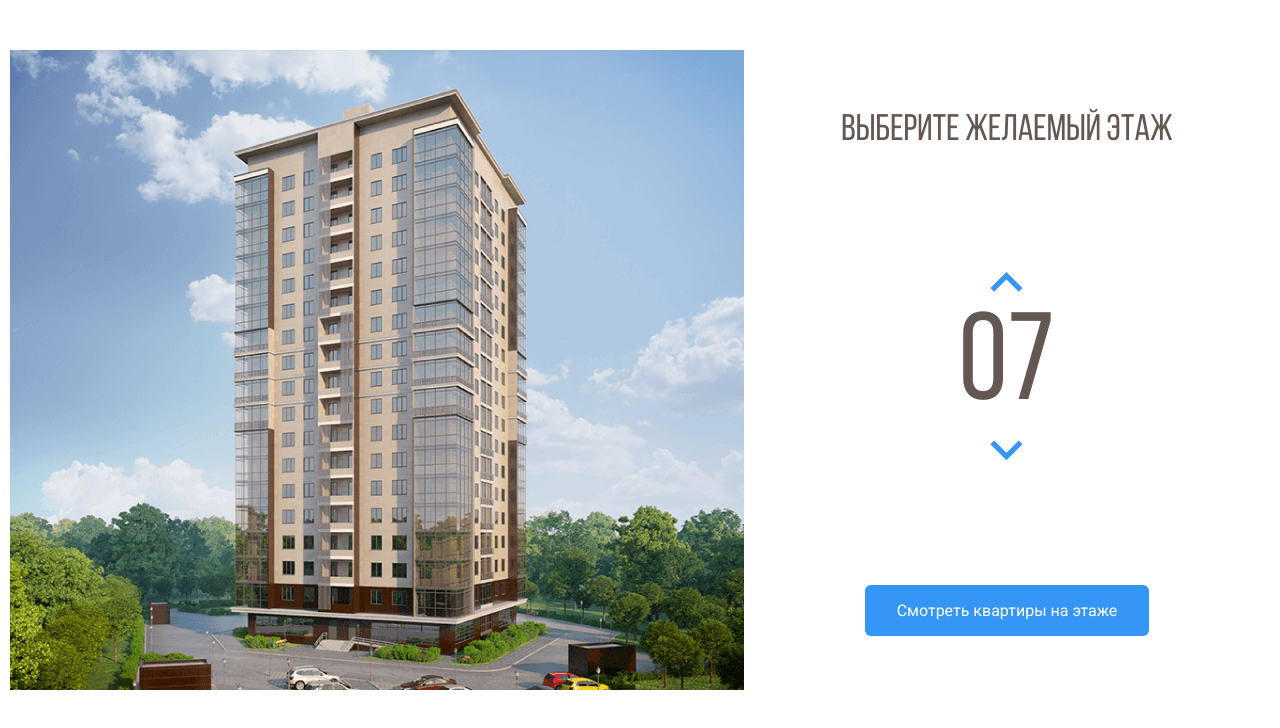
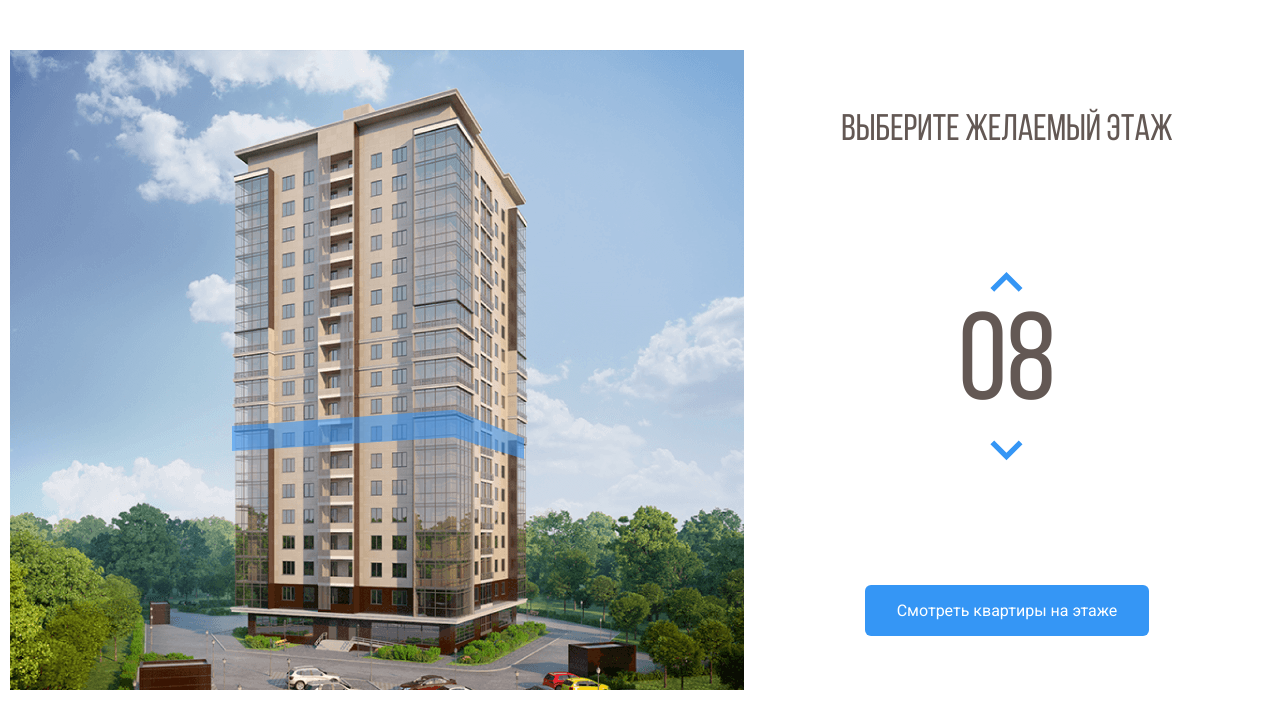
Before and after one commit to minusvetal/-GloAcademy-__intensive---Residential_Complex_website_-Melody, a website: page index.html in a window 1280 px wide. Both pictures are taken after a click on the button 1006 px from the left and 351 px from the top of the page. Shown: the part 68-796 px from the top of the page. Drawn offline with nearby package versions, Linux system fonts and the light colour scheme.

Commit message:
add counter

```diff
--- a/css/style.css
+++ b/css/style.css
@@ -95,11 +95,14 @@ button {
 }
 
 .home-image path {
-	fill-opacity: 0;
+	opacity: 0;
 }
 .home-image path:hover {
-	fill-opacity: 0.75;
+	opacity: 0.75;
 	cursor: pointer;
+}
+path.current-floor {
+	opacity: 0.75;
 }
 .main-title {
 	font-family: "Bebas Neue", sans-serif;
--- a/index.html
+++ b/index.html
@@ -64,37 +64,40 @@
                             </pattern>
                             <image id="image0" width="740" height="640" xlink:href="images/home.png" />
                         </defs>
-                        <path d="M222 527L442.8 535L512 521.3V543L443.5 562.7L222 551.7V527Z" fill="#3595F6"
+                        <path data-floor='02' d="M222 527L442.8 535L512 521.3V543L443.5 562.7L222 551.7V527Z"
+                            fill="#3595F6" fill-opacity="0.75" />
+                        <path data-floor='03' d="M223 526V501L443.3 504.3L513 501V521L443.7 534L223 526Z" fill="#3595F6"
                             fill-opacity="0.75" />
-                        <path d="M223 526V501L443.3 504.3L513 501V521L443.7 534L223 526Z" fill="#3595F6"
+                        <path data-floor='04' d="M223 500V475H444H513V498L445 505L223 500Z" fill="#3595F6"
                             fill-opacity="0.75" />
-                        <path d="M223 500V475H444H513V498L445 505L223 500Z" fill="#3595F6" fill-opacity="0.75" />
-                        <path d="M223 476V451L444.3 447.3L512 454V476H444" fill="#3595F6" fill-opacity="0.75" />
-                        <path d="M223 450V424L444.5 420.7L513 431.7V453L444 446.3L223 450Z" fill="#3595F6"
+                        <path data-floor='05' d="M223 476V451L444.3 447.3L512 454V476H444" fill="#3595F6"
                             fill-opacity="0.75" />
-                        <path d="M222 423V399.3L443 387L514 410V431.3L443 419L222 423Z" fill="#3595F6"
+                        <path data-floor='06' d="M223 450V424L444.5 420.7L513 431.7V453L444 446.3L223 450Z"
+                            fill="#3595F6" fill-opacity="0.75" />
+                        <path data-floor='07' class="current-floor"
+                            d="M222 423V399.3L443 387L514 410V431.3L443 419L222 423Z" fill="#3595F6"
                             fill-opacity="0.75" />
-                        <path d="M222 401V376L444.2 359.7L514 388.3V409L443.7 387.3L222 401Z" fill="#3595F6"
+                        <path data-floor='08' d="M222 401V376L444.2 359.7L514 388.3V409L443.7 387.3L222 401Z"
+                            fill="#3595F6" fill-opacity="0.75" />
+                        <path data-floor='09' d="M222 376V351L444.5 330.7L514 367.3V388L442 359.3L222 376Z"
+                            fill="#3595F6" fill-opacity="0.75" />
+                        <path data-floor='10' d="M222 350V326L445 301.3L514 345.3V367L444.7 329L222 350Z" fill="#3595F6"
                             fill-opacity="0.75" />
-                        <path d="M222 376V351L444.5 330.7L514 367.3V388L442 359.3L222 376Z" fill="#3595F6"
+                        <path data-floor='11' d="M222 325V301L444.5 272.3L514 323.3V344L443.7 301.7L222 325Z"
+                            fill="#3595F6" fill-opacity="0.75" />
+                        <path data-floor='12' d="M221 301V277L443.3 244L514 303.3V323L444 272.3L221 301Z" fill="#3595F6"
                             fill-opacity="0.75" />
-                        <path d="M222 350V326L445 301.3L514 345.3V367L444.7 329L222 350Z" fill="#3595F6"
+                        <path data-floor='13' d="M222 276V252L443.2 217L513 281V302L444.3 243.7L222 276Z" fill="#3595F6"
                             fill-opacity="0.75" />
-                        <path d="M222 325V301L444.5 272.3L514 323.3V344L443.7 301.7L222 325Z" fill="#3595F6"
+                        <path data-floor='14' d="M222 252V227L444.3 189L513 259.3V280L444 216L222 252Z" fill="#3595F6"
                             fill-opacity="0.75" />
-                        <path d="M221 301V277L443.3 244L514 303.3V323L444 272.3L221 301Z" fill="#3595F6"
+                        <path data-floor='15' d="M222 226V201L442.8 157.3L513 236.3V259L444 185.7L222 226Z"
+                            fill="#3595F6" fill-opacity="0.75" />
+                        <path data-floor='16' d="M223 202V177L443 129L513 214V237L442.3 157.7L223 202Z" fill="#3595F6"
                             fill-opacity="0.75" />
-                        <path d="M222 276V252L443.2 217L513 281V302L444.3 243.7L222 276Z" fill="#3595F6"
-                            fill-opacity="0.75" />
-                        <path d="M222 252V227L444.3 189L513 259.3V280L444 216L222 252Z" fill="#3595F6"
-                            fill-opacity="0.75" />
-                        <path d="M222 226V201L442.8 157.3L513 236.3V259L444 185.7L222 226Z" fill="#3595F6"
-                            fill-opacity="0.75" />
-                        <path d="M223 202V177L443 129L513 214V237L442.3 157.7L223 202Z" fill="#3595F6"
-                            fill-opacity="0.75" />
-                        <path d="M222 177V152L441.8 100L513 192.3V215L443.3 128.7L222 177Z" fill="#3595F6"
-                            fill-opacity="0.75" />
-                        <path d="M222 152V126L444 69.3L513 171V192L443.7 100.3L222 152Z" fill="#3595F6"
+                        <path data-floor='17' d="M222 177V152L441.8 100L513 192.3V215L443.3 128.7L222 177Z"
+                            fill="#3595F6" fill-opacity="0.75" />
+                        <path data-floor='18' d="M222 152V126L444 69.3L513 171V192L443.7 100.3L222 152Z" fill="#3595F6"
                             fill-opacity="0.75" />
 
                     </svg>
@@ -117,7 +120,9 @@
             </div>
         </div>
     </main>
-
+    <script src="https://code.jquery.com/jquery-3.6.0.min.js"
+        integrity="sha256-/xUj+3OJU5yExlq6GSYGSHk7tPXikynS7ogEvDej/m4=" crossorigin="anonymous"></script>
+    <script src="js/main.js"></script>
 </body>
 
 </html>
--- a/js/main.js
+++ b/js/main.js
@@ -0,0 +1,40 @@
+// @ts-nocheck
+// @ts-ignore
+$(document).ready(function () {
+	// @ts-ignore
+	var currentFloor = 7;
+	var counterUp = $(".counter-up");
+	var counterDown = $(".counter-down");
+	var floorPath = $(".home-image path");
+
+	floorPath.on("mouseover", function (e) {
+		// @ts-ignore
+		floorPath.removeClass("current-floor");
+		currentFloor = $(this).attr("data-floor");
+		$(".counter").text(currentFloor);
+	});
+	counterUp.on("click", function () {
+		if (currentFloor < 18) {
+			currentFloor++;
+			usCurrentFloor = currentFloor.toLocaleString("en-US", {
+				minimumIntegerDigits: 2,
+				useGroupping: false,
+			});
+			floorPath.removeClass("current-floor");
+			$(".counter").text(usCurrentFloor);
+			$(`[data-floor=${usCurrentFloor}]`).toggleClass("current-floor");
+		}
+	});
+	counterDown.on("click", function () {
+		if (currentFloor > 2) {
+			currentFloor--;
+			usCurrentFloor = currentFloor.toLocaleString("en-US", {
+				minimumIntegerDigits: 2,
+				useGroupping: false,
+			});
+			floorPath.removeClass("current-floor");
+			$(".counter").text(usCurrentFloor);
+			$(`[data-floor=${usCurrentFloor}]`).toggleClass("current-floor");
+		}
+	});
+});
--- /dev/null
+++ b/package.json
@@ -0,0 +1,5 @@
+{
+  "devDependencies": {
+    "@types/jquery": "^2.0.47"
+  }
+}
```
Also changed, not shown: 1 other file.
